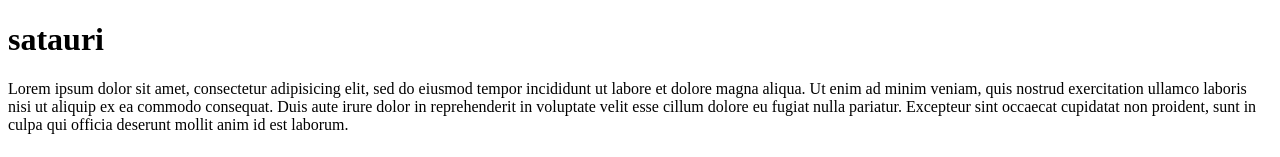
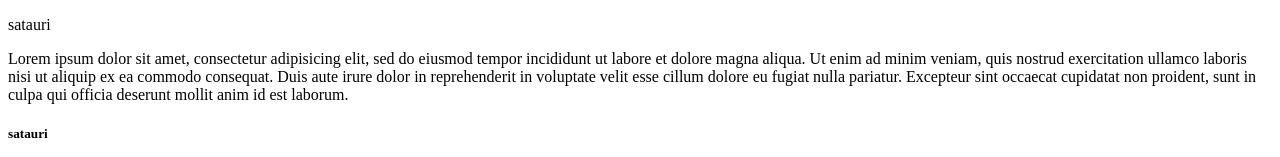
Before and after one commit to kristina-makalatia/Github-Float, a plain HTML site: page index.html in a window 1280 px wide. Shown: the top 157 px of the page. Drawn offline with Linux system fonts and the light colour scheme.

Commit message:
rename p tag

```diff
--- a/index.html
+++ b/index.html
@@ -4,7 +4,7 @@
 	<title>Float & Github</title>
 </head>
 <body>
-	<h1> satauri </h1>
+	<p> satauri </p>
 	<p>Lorem ipsum dolor sit amet, consectetur adipisicing elit, sed do eiusmod
 	tempor incididunt ut labore et dolore magna aliqua. Ut enim ad minim veniam,
 	quis nostrud exercitation ullamco laboris nisi ut aliquip ex ea commodo
```
